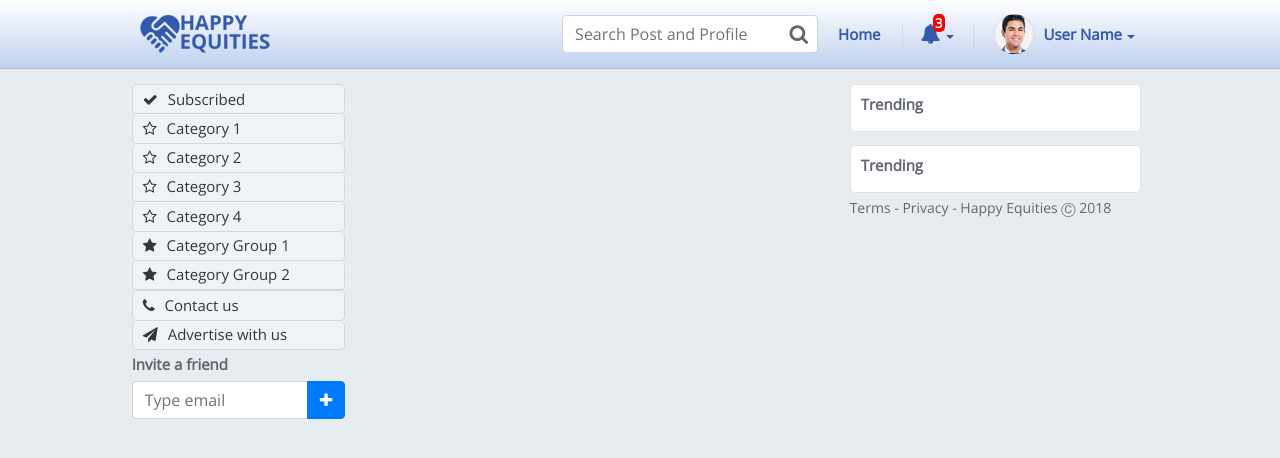
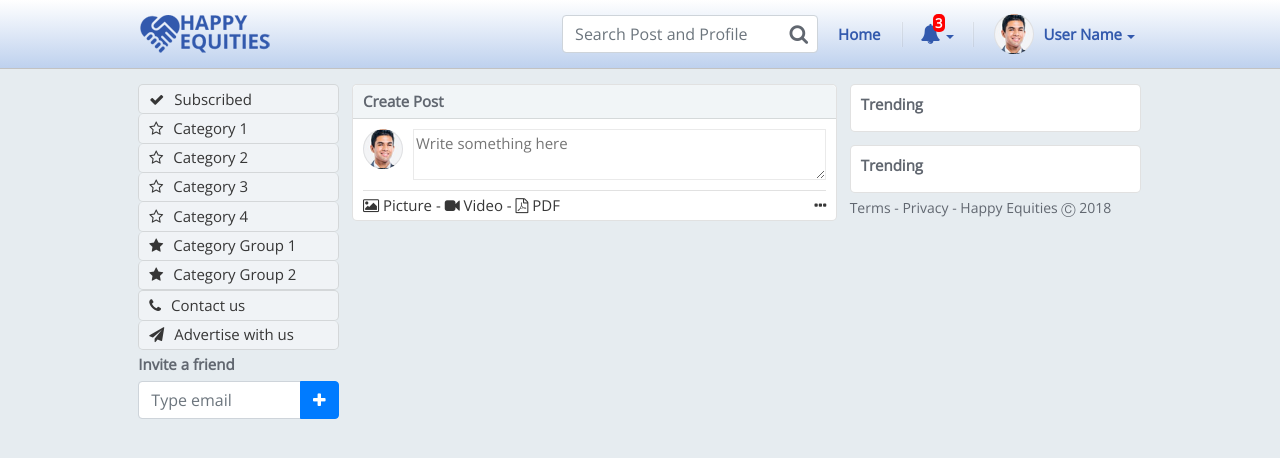
Before and after one commit to rthuid/happy, an Angular app: page / in a window 1280 px wide. Shown: the top 458 px of the page. Built offline with nearby package versions, Linux system fonts and the light colour scheme; no server answers.

Commit message:
create post

```diff
--- a/src/app/app.module.ts
+++ b/src/app/app.module.ts
@@ -15,6 +15,7 @@ import { CarouselComponent } from './components/carousel/carousel.component';
 import { HttpClientModule } from '@angular/common/http';
 import { FooterComponent } from './layout/footer/footer.component';
 import { LeftMenusComponent } from './layout/left-menus/left-menus.component';
+import { CreatePostComponent } from './pages/post-listing/create-post/create-post.component';
 
 
 @NgModule({
@@ -27,7 +28,8 @@ import { LeftMenusComponent } from './layout/left-menus/left-menus.component';
     MainSearchComponent,
     CarouselComponent,
     FooterComponent,
-    LeftMenusComponent
+    LeftMenusComponent,
+    CreatePostComponent
   ],
   imports: [
     BrowserModule,
--- /dev/null
+++ b/src/app/pages/post-listing/create-post/create-post.component.html
@@ -0,0 +1,21 @@
+<div class="create-post">
+  <div class="head">
+    Create Post
+  </div>
+  <div class="body">
+    <div class="pic" style="background-image: url(../../assets/images/pro-pic-01.jpg)"></div>
+    <div class="right">
+      <textarea placeholder="Write something here"></textarea>
+    </div>
+  </div>
+  <div class="body last">
+    <div class="left-icon">
+      <i class="fa fa-picture-o"></i> Picture -
+      <i class="fa fa-video-camera"></i> Video -
+      <i class="fa fa-file-pdf-o"></i> PDF
+    </div>
+    <div class="right-icon">
+      <i class="fa fa-ellipsis-h"></i>
+    </div>
+  </div>
+</div>
--- /dev/null
+++ b/src/app/pages/post-listing/create-post/create-post.component.scss
@@ -0,0 +1,42 @@
+@import '~sass/variables';
+@import '~sass/mixins';
+.create-post{
+    border: 1px solid $color-border;
+    background: $color-white;
+    border-radius: $border-radius;
+    .head{
+        border-bottom: 1px solid $color-border;
+        background: $color-bg-light;
+        padding: $padding/2 $padding;
+        border-radius: $border-radius $border-radius 0 0;
+        font-weight: bold;
+        color: $color-2;
+    }
+    .body{
+        padding: $padding;
+        @include flex-master($flex-direction:row,$flex-wrap:nowrap,$align-content:stretch,$align-items:stretch);
+        .pic{
+            width: 40px;
+            height: 40px;
+            background-position: center !important;
+            background-size: cover !important;
+            border-radius: 50px;
+            border: 1px solid $color-border-light;
+            display: inline-block;
+            margin-right: $padding;
+        }
+        .right{
+            @include flex-self($value:1 1 auto);
+            textarea{
+                display: block;
+                width: 100%;
+                border-color: $color-border-light;
+            }
+        }
+        &.last{
+            padding: $padding/3 0;
+            margin: 0 $padding;
+            border-top: 1px solid $color-border;
+        }
+    }
+}
--- /dev/null
+++ b/src/app/pages/post-listing/create-post/create-post.component.ts
@@ -0,0 +1,15 @@
+import { Component, OnInit } from '@angular/core';
+
+@Component({
+  selector: 'app-create-post',
+  templateUrl: './create-post.component.html',
+  styleUrls: ['./create-post.component.scss']
+})
+export class CreatePostComponent implements OnInit {
+
+  constructor() { }
+
+  ngOnInit() {
+  }
+
+}
--- a/src/app/pages/post-listing/post-listing.component.html
+++ b/src/app/pages/post-listing/post-listing.component.html
@@ -2,4 +2,7 @@
     <div class="left-panel">
         <app-left-menus></app-left-menus>
     </div>
+    <div class="right-panel">
+        <app-create-post></app-create-post>
+    </div>
 </div>
--- a/src/app/pages/post-listing/post-listing.component.scss
+++ b/src/app/pages/post-listing/post-listing.component.scss
@@ -1,4 +1,11 @@
 @import '~sass/variables';
 .left-panel{
     width: 30%;
+    padding-left: $padding*2/3;
+    padding-right: $padding*2/3;
 }
+.right-panel{
+    width: 70%;
+    padding-left: $padding*2/3;
+    padding-right: $padding*2/3;
+}
```
Also changed, not shown: 1 other file (tests, documents, lock files or other folders).
